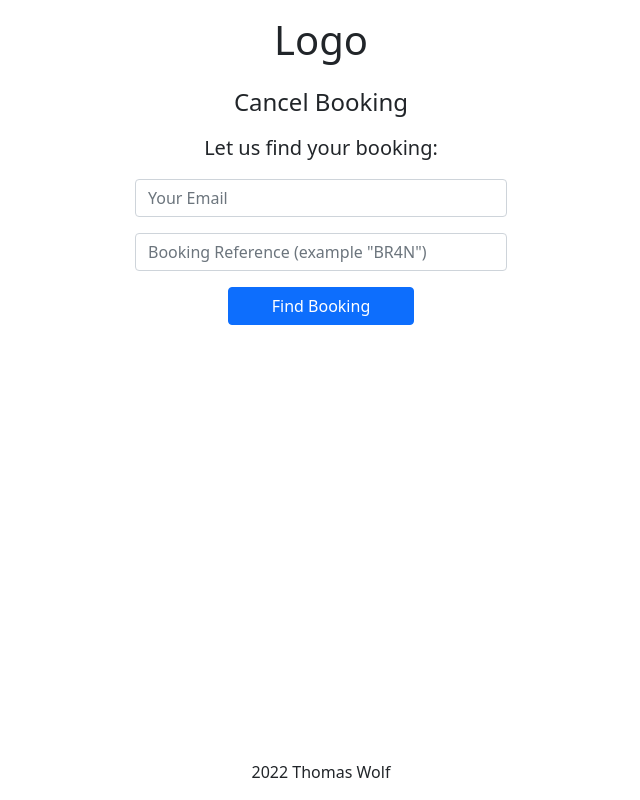
After one commit to e63g/beauty-salon-booking, a Django app: page /cancel in a window 1280 px wide. The commit adds this page. Shown: the whole page, without its empty margins (319-959 px from the left). Run offline with Django 3.2, Linux system fonts and the light colour scheme.

Commit message:
cancel done

```diff
--- /dev/null
+++ b/bookings/static/bookings/cancel.js
@@ -0,0 +1,74 @@
+document.addEventListener('DOMContentLoaded', function () {
+    let form = document.querySelector('form')
+
+    form.onsubmit = function (e) {
+        e.preventDefault();
+        find()
+    }
+    let service;
+    let ref;
+    async function find() {
+        ref = document.querySelector('#ref')
+        ref = ref.value
+        console.log(ref)
+
+        const response = await fetch('cancel', {
+            headers: { 'X-CSRFToken': csrftoken },
+            method: 'POST',
+            body: JSON.stringify({
+                reference: ref,
+            })
+        })
+        const booking = await response.json();
+        console.log(booking)
+        if (booking != 'Not found') {
+            const obj = JSON.parse(booking)
+            service = obj.service
+            console.log(obj.service)
+        }
+        confirmation()
+    }
+
+    function confirmation() {
+        let anchor = document.querySelector('#step-2');
+        let inner;
+        if (service) {
+            inner = `
+        <h4 class='text-center mt-3'>Cancel Booking</h4>
+        <p class='lead mt-3 text-center'>Please confirm cancellation of your booking for ${service}</p>
+        <div class='row mx-auto col-6'>
+        <button id='cancel-button' class="btn btn-primary mx-auto">Cancel</button>
+    </div>
+        `} else {
+            inner = `
+        <h4 class='text-center mt-3'>Booking not found!</h4>
+        <p class='text-center lead mt-3'>Please check if reference number is correct.</p>
+ `
+        }
+
+        anchor.innerHTML = inner;
+        let step1 = document.querySelector('#step-1')
+        let step2 = document.querySelector('#step-2')
+        step1.classList.add('hide')
+        step2.classList.remove('hide')
+
+        let cancelButton = document.querySelector('#cancel-button')
+        cancelButton.onclick = function () {
+            anchor.innerHTML = "<h4 class='text-center mt-3'>Success!</h4><p class='text-center lead mt-3'>Your booking is cancelled.</p>"
+
+            fetch_cancel()
+        }
+    }
+
+    async function fetch_cancel() {
+        const response = await fetch('cancel', {
+            headers: { 'X-CSRFToken': csrftoken },
+            method: 'PUT',
+            body: JSON.stringify({
+                reference: ref,
+            })
+        })
+    }
+
+
+});
--- /dev/null
+++ b/bookings/static/bookings/csrf.js
@@ -0,0 +1,16 @@
+function getCookie(name) {
+    let cookieValue = null;
+    if (document.cookie && document.cookie !== '') {
+        const cookies = document.cookie.split(';');
+        for (let i = 0; i < cookies.length; i++) {
+            const cookie = cookies[i].trim();
+            // Does this cookie string begin with the name we want?
+            if (cookie.substring(0, name.length + 1) === (name + '=')) {
+                cookieValue = decodeURIComponent(cookie.substring(name.length + 1));
+                break;
+            }
+        }
+    }
+    return cookieValue;
+}
+const csrftoken = getCookie('csrftoken');
--- a/bookings/static/bookings/styles.css
+++ b/bookings/static/bookings/styles.css
@@ -17,3 +17,8 @@
 .list-group-item {
     min-height: 3rem !important;
 }
+
+a {
+    color: inherit;
+    text-decoration: inherit;
+  }
--- /dev/null
+++ b/bookings/templates/bookings/cancel.html
@@ -0,0 +1,40 @@
+{% extends "bookings/layout.html" %}
+{% load static %}
+
+{% block body %}
+
+<!-- user types in reference and email -->
+<div id='step-1'>
+    <h4 class='text-center'>Cancel Booking</h4>
+    <div class='col-md-4 mx-auto mt-3'>
+        <p class='lead text-center'>Let us find your booking:</p>
+        <form id='form'>
+            <div class="input-group mb-3">
+                <input required type="text" id='email' class="form-control" aria-label="Sizing example input"
+                    aria-describedby="inputGroup-sizing-default" placeholder='Your Email'>
+            </div>
+            <div class="input-group mb-3">
+                <input maxlength="4" minlength="4" required pattern="[a-zA-Z0-9]+" required type="text" id='ref'
+                    class="form-control" aria-label="Sizing example input" aria-describedby="inputGroup-sizing-default"
+                    placeholder='Booking Reference (example "BR4N")'>
+            </div>
+            <div class='row mx-auto col-6'>
+                <button type="submit" id='find-button' class="btn btn-primary mx-auto">Find Booking</button>
+            </div>
+        </form>
+    </div>
+</div>
+<div id="step-2" class='hide'>
+    Confirm
+</div>
+
+<!-- fetching on the server and returnining confirmation screen with the details of the reservation -->
+
+<!-- user confirms and we delete the entry from Day and Reservation model -->
+
+{% endblock %}
+
+{% block script %}
+<script src="{% static 'bookings/csrf.js' %}"></script>
+<script src="{% static 'bookings/cancel.js' %}"></script>
+{% endblock %}
--- a/bookings/templates/bookings/index.html
+++ b/bookings/templates/bookings/index.html
@@ -11,8 +11,8 @@
     <p>It uses utility classes for typography and spacing to space content out within the larger container.</p>
 
     <div class='d-flex flex-column justify-content-between align-items-center mt-5'>
-        <a class="btn btn-primary btn-lg col-md-4 col-5 mb-3" href="{% url 'book' %}" role="button">Book</a>
-        <a class="btn btn-primary btn-lg col-md-4 col-5" href="{% url 'change' %}" role="button">Change your
+        <a class="btn btn-primary btn-lg col-md-4 col-5 mb-3" href="{% url 'book' %}" role="button">Book Appointment</a>
+        <a class="btn btn-primary btn-lg col-md-4 col-5" href="{% url 'cancel' %}" role="button">Cancel your
             booking</a>
     </div>
 
--- a/bookings/templates/bookings/layout.html
+++ b/bookings/templates/bookings/layout.html
@@ -20,7 +20,9 @@
 <body class='vh-100 d-flex flex-column'>
 
     <header class='mt-3'>
-        <h1 class='text-center'>Logo</h1>
+        <a href="{% url 'index' %}">
+            <h1 class='text-center'>Logo</h1>
+        </a>
     </header>
 
     <main class='container-lg flex-grow-1 mt-3'>
--- a/bookings/urls.py
+++ b/bookings/urls.py
@@ -4,7 +4,7 @@ from . import views
 urlpatterns = [
     path("", views.index, name="index"),
     path("book", views.book, name="book"),
-    path("change", views.change, name="change"),
+    path("cancel", views.cancel, name="cancel"),
     path("services", views.services, name="services"),
     path("dates", views.dates, name="dates"),
 ]
--- a/bookings/views.py
+++ b/bookings/views.py
@@ -9,12 +9,17 @@ from django.urls import reverse
 from django.views.decorators.csrf import csrf_exempt
 from django.core.paginator import Paginator
 import datetime
-
-
+import string
+import random
 from .models import *
 
 
 logger = logging.getLogger(__name__)
+
+
+def ref_generator(size=4, chars=string.ascii_uppercase + string.digits):
+    return "".join(random.choice(chars) for _ in range(size))
+
 
 # Create your views here.
 def index(request):
@@ -22,11 +27,68 @@ def index(request):
 
 
 def book(request):
-    return render(request, "bookings/book.html")
+    if request.method == "POST":
+        data = json.loads(request.body)
+        service_id = data.get("service_id", "")
+        date = data.get("date", "")
+        slot = data.get("slot", "")
+        email = data.get("email", "")
+        logger.error(email)
+        logger.error(date)
+
+        service = Service.objects.get(id=service_id)
+        logger.error(service)
+
+        ref = ref_generator()
+        # check if this reference exists
+        while Reservation.objects.filter(reference=ref).exists():
+            ref = ref_generator()
+
+        reservation = Reservation(service=service, reference=ref, email=email)
+        # reservation.save()
+
+        day = Day.objects.get(date=date)
+        setattr(day, slot, reservation)
+        logger.error(day.one)
+        # day.save()
+
+        return JsonResponse(ref, safe=False)
+    else:
+        return render(request, "bookings/book.html")
 
 
-def change(request):
-    return render(request, "bookings/change.html")
+def cancel(request):
+    if request.method == "POST":
+        data = json.loads(request.body)
+        ref = data.get("reference", "")
+
+        logger.error(ref)
+
+        try:
+            reservation = Reservation.objects.get(reference=ref)
+            response = {
+                "service": reservation.service.name,
+            }
+            response = json.dumps(response)
+
+        except:
+            response = "Not found"
+
+        return JsonResponse(response, safe=False)
+
+    elif request.method == "PUT":
+        data = json.loads(request.body)
+        ref = data.get("reference", "")
+
+        # delete reservation
+        reservation = Reservation.objects.get(reference=ref)
+        reservation.delete()
+
+        logger.error("Day slot emptied")
+
+        return HttpResponse("OK")
+    else:
+        return render(request, "bookings/cancel.html")
 
 
 def services(request):
@@ -56,3 +118,6 @@ def dates(request):
     # prepare JSON response
 
     return JsonResponse([day.serialize() for day in days], safe=False)
+
+
+# https://stackoverflow.com/questions/2257441/random-string-generation-with-upper-case-letters-and-digits
```
Also changed, not shown: bookings/models.py (+20 -10 lines), bookings/static/bookings/book.js (+153 -15 lines), bookings/templates/bookings/book.html (+5 -10 lines), bookings/templates/bookings/change.html (deleted, +0 -17 lines), bookings/migrations/0010_alter_reservation_service.py (added), bookings/migrations/0011_alter_day_eight_alter_day_five_alter_day_four_and_more.py (added), bookings/migrations/0012_alter_day_eight_alter_day_five_alter_day_four_and_more.py (added).
